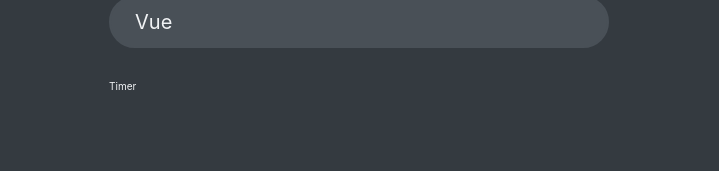
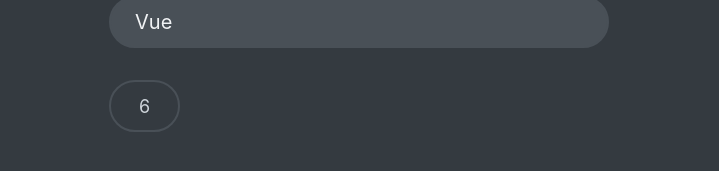
Before and after one commit to work-withPrajjwal/react-learning, a React (Create React App) app in the folder reactquiz/: page / in a window 1280 px wide. Both pictures are taken after a click on the button "Let's Start". Shown: the part 569-740 px from the top of the page, without its empty margins (281-1000 px from the left). Built offline with nearby package versions, Linux system fonts and the light colour scheme; data requests are answered from the project's data file.

Commit message:
added useeffect in timer

```diff
--- a/reactquiz/src/Timer.js
+++ b/reactquiz/src/Timer.js
@@ -1,5 +1,12 @@
-export default function Timer() {
+import { useEffect } from "react"
+
+export default function Timer({secondsRemaining, dispatch}) {
+    useEffect(function (){
+ setInterval(function(){
+    dispatch({type:"tick"})
+ },1000)
+    },[dispatch])
   return (
-    <div>Timer</div>
+    <div className="timer">{secondsRemaining}</div>
   )
 }
--- a/reactquiz/src/components/App.js
+++ b/reactquiz/src/components/App.js
@@ -18,7 +18,9 @@
   index: 0,
   answer: null,
   points: 0,
-  highScore: 0
+  highScore: 0,
+  secondsRemaining: 10,
+
 };
 function reducer(state, action) {
   switch (action.type) {
@@ -37,13 +39,15 @@
         return{...state, status:'finished', highScore: state.points> state.highScore ? state.points : state.highScore};
         case "restart":
           return{...state, status: 'ready', index:0, answer:null, points:0}
+          case "tick":
+            return{...state, secondsRemaining: state.secondsRemaining-1}
     default:
       throw new Error("Action unknown");
   }
 }
 
 function App() {
-  const [{ status, questions, index, answer,points, highScore }, dispatch] = useReducer(
+  const [{ status, questions, index, answer,points, highScore, secondsRemaining }, dispatch] = useReducer(
     reducer,
     initialState,
   );
@@ -83,7 +87,7 @@
               dispatch={dispatch}
             />
             <Footer>
-              <Timer/>
+              <Timer secondsRemaining={secondsRemaining} dispatch={dispatch}/>
               <NextButton
                 dispatch={dispatch}
                 answer={answer}
```
